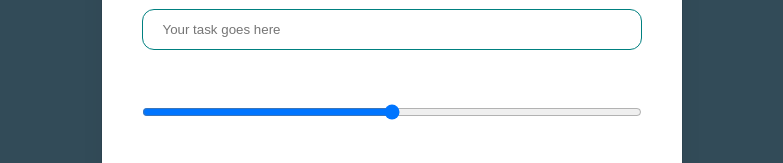
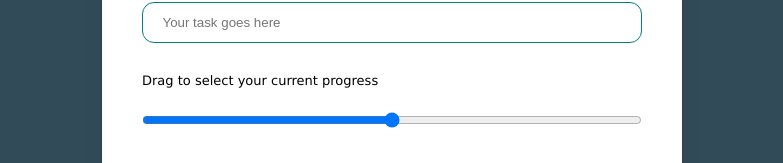
Before and after one commit to JuanGuarnizo99/tasky-api, a React (Create React App) app in the folder client/: page / in a window 1280 px wide. Shown: the part 317-480 px from the top of the page, without its empty margins (248-1031 px from the left). Built offline with nearby package versions, Linux system fonts and the light colour scheme; no server answers.

Commit message:
Added label in modal component

```diff
--- a/client/src/components/Modal.js
+++ b/client/src/components/Modal.js
@@ -23,9 +23,10 @@ function Modal() {
             onChange={handleChange}
           />
           <br/>
-
+          <label for="range">Drag to select your current progress</label>
           <input
             required
+            id="range"
             type="range"
             min="0"
             max="100"
```
